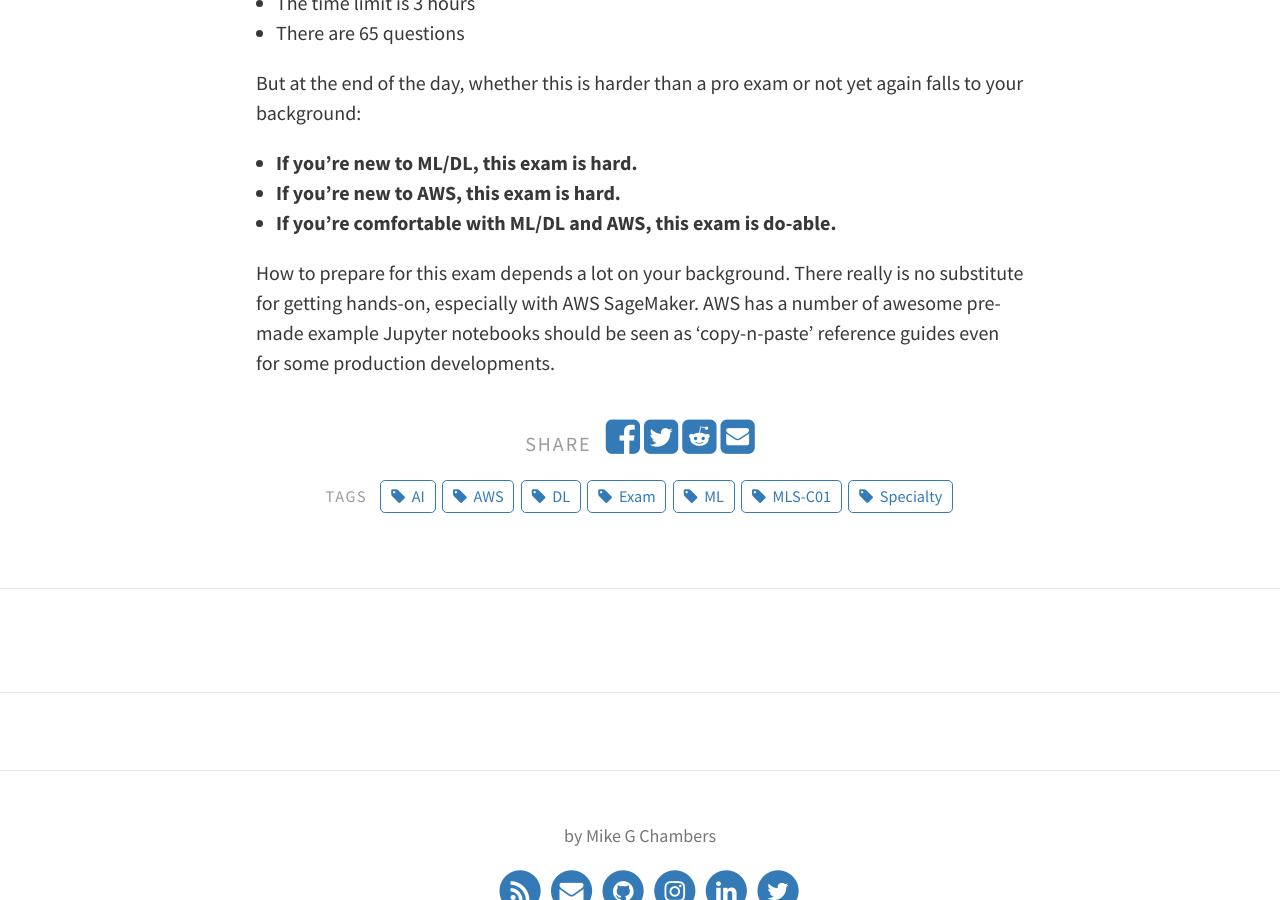
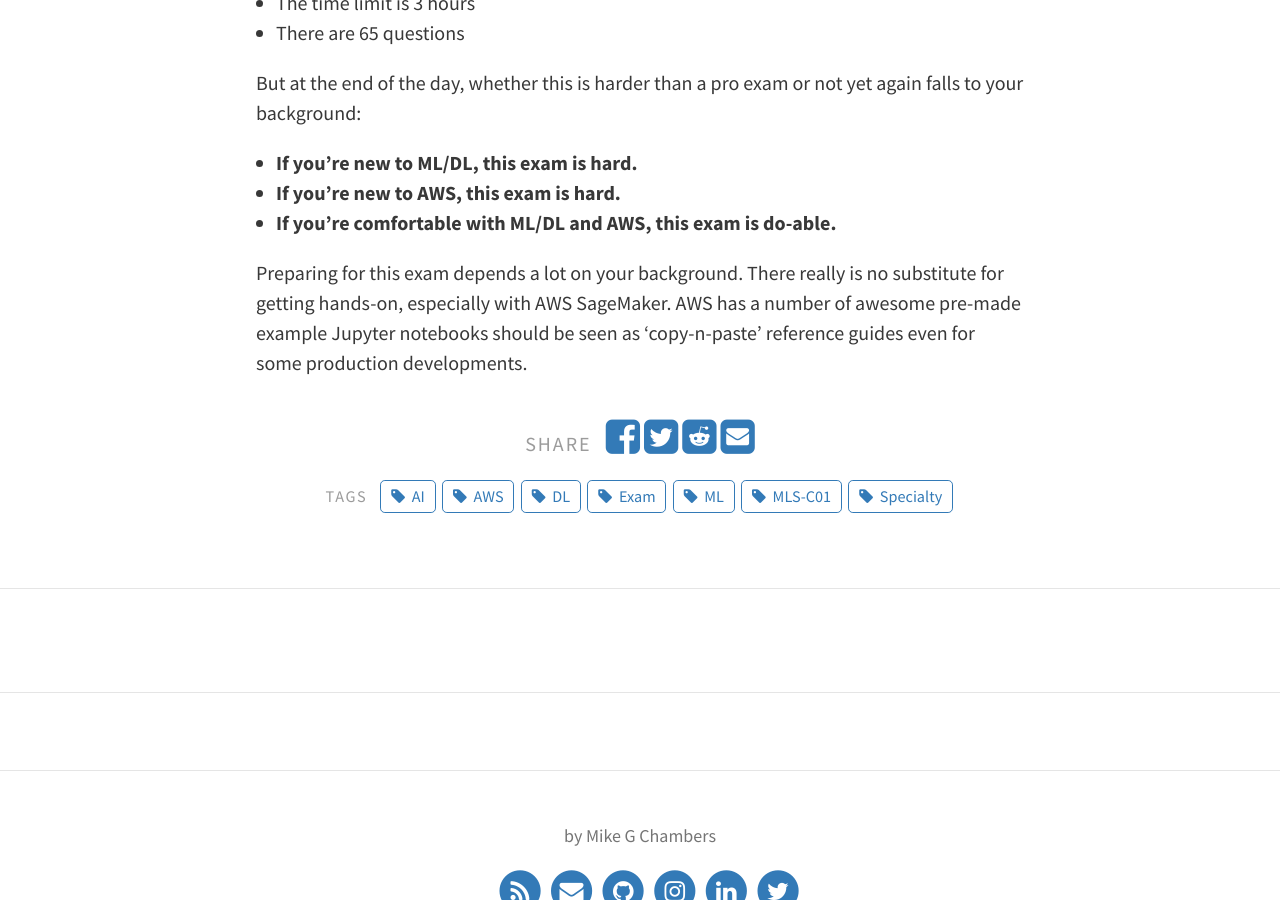
Before and after one commit to mikegchambers/thecloudtutor-website, a Jekyll site: the page built from _posts/2019-03-18-Passing-the-AWS-Certified-Machine-Learning-Specialty-Exam-MLS-C01.md, in a window 1280 px wide and 900 px high, scrolled down 5749 px. Built offline with Jekyll 4.4.1, drawn with Linux system fonts in a browser that asks for light colours; comment, search, counter and statistics services are not loaded.

Commit message:
Test change

```diff
--- a/_posts/2019-03-18-Passing-the-AWS-Certified-Machine-Learning-Specialty-Exam-MLS-C01.md
+++ b/_posts/2019-03-18-Passing-the-AWS-Certified-Machine-Learning-Specialty-Exam-MLS-C01.md
@@ -156,4 +156,4 @@
 - **If you're new to AWS, this exam is hard.**
 - **If you're comfortable with ML/DL and AWS, this exam is do-able.**
 
-How to prepare for this exam depends a lot on your background.  There really is no substitute for getting hands-on, especially with AWS SageMaker.  AWS has a number of awesome pre-made example Jupyter notebooks should be seen as 'copy-n-paste' reference guides even for some production developments.
+Preparing for this exam depends a lot on your background.  There really is no substitute for getting hands-on, especially with AWS SageMaker.  AWS has a number of awesome pre-made example Jupyter notebooks should be seen as 'copy-n-paste' reference guides even for some production developments.
```
